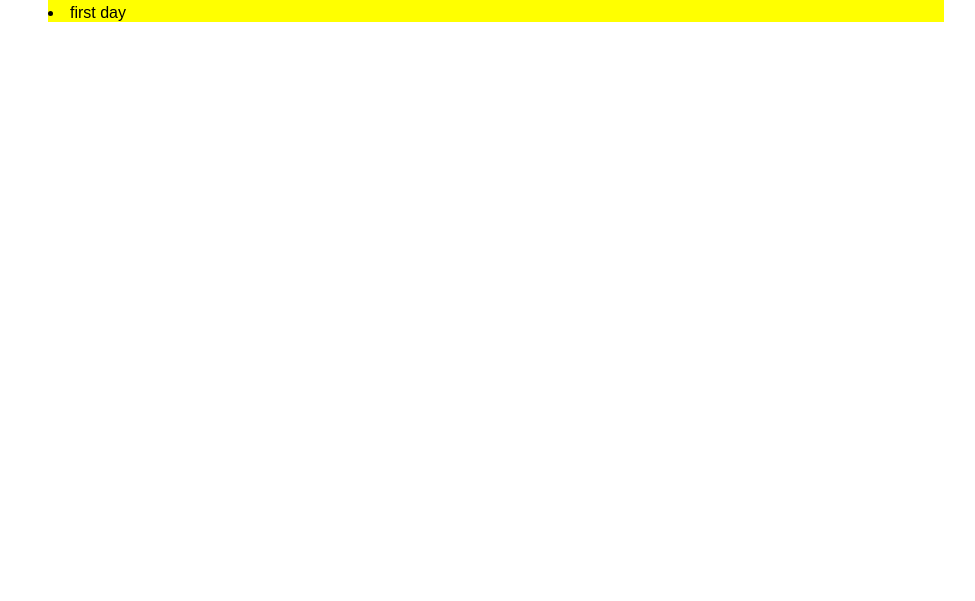
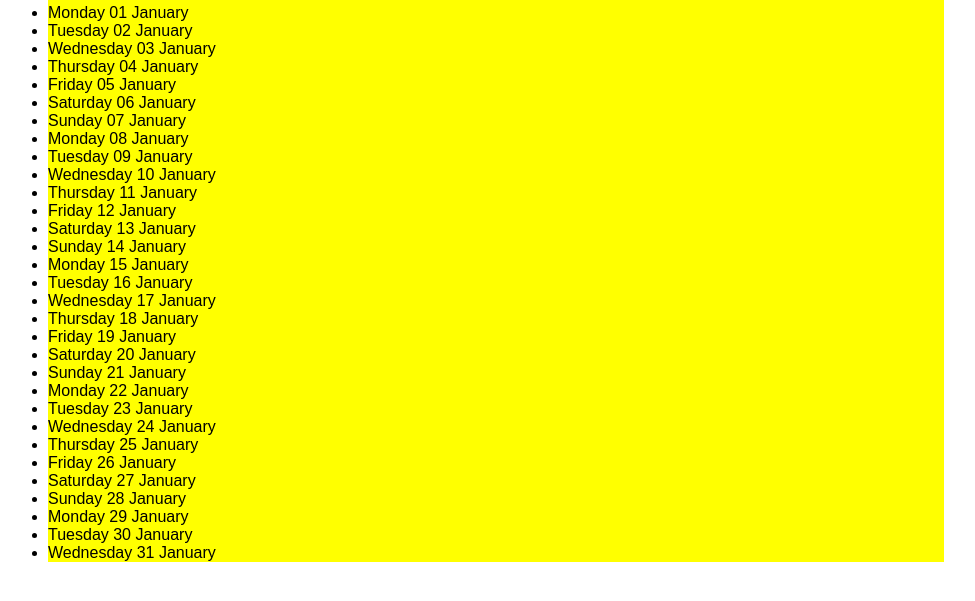
Before and after one commit to ailequal/ajax-ex-calendar, a plain HTML site: page index.html in a window 1280 px wide. Shown: the part 145-746 px from the top of the page, without its empty margins (144-1119 px from the left). Drawn offline with nearby package versions, Linux system fonts and the light colour scheme; no server answers.

Commit message:
Added stuff

```diff
--- a/index.html
+++ b/index.html
@@ -7,6 +7,7 @@
   <script src="https://ajax.googleapis.com/ajax/libs/jquery/3.4.1/jquery.min.js"></script>
   <script src="https://cdnjs.cloudflare.com/ajax/libs/handlebars.js/4.7.2/handlebars.min.js" integrity="sha256-MlbTFXdOM7EZphnz0OyXQqPt2zBOjfRXCq14CfgSsS0=" crossorigin="anonymous"></script>
   <script src="https://momentjs.com/downloads/moment.min.js" charset="utf-8"></script>
+  <!-- <script src="https://momentjs.com/downloads/moment-with-locales.min.js" charset="utf-8"></script> -->
   <link rel="stylesheet" href="css/style.css">
   <title>ajax-ex-calendar</title>
 </head>
@@ -23,7 +24,10 @@
       </div>
     </div>
     <div class="calendar">
-      <p>calendar list here</p>
+      <span>calendar list here</span>
+      <ul>
+        <!-- list item -->
+      </ul>
     </div>
   </div>
 
--- a/js/script.js
+++ b/js/script.js
@@ -3,10 +3,10 @@ $(document).ready(function() {
 
   // api
   $.ajax({
-    url: "https://flynn.boolean.careers/exercises/api/holidays?year=2018&month=0",
+    url: "https://flynn.boolean.careers/exercises/api/holidays?year=2018&month=5",
     method: "GET",
     success: function(data, state) {
-      console.log(data);
+      // console.log(data.response[0]);
     },
     error: function(request, state, error) {
       console.log(error);
@@ -14,24 +14,28 @@ $(document).ready(function() {
   });
 
 
-  // handlebars
+  // handlebars init
   var source = $('#template').html();
   var template = Handlebars.compile(source);
-  var context = {
-    day: "first day",
-  };
-  var html = template(context);
-  $('.calendar').append(html);
 
 
   // moment.js
-  var date1 = moment().format('MMMM Do YYYY, h:mm:ss a');
-  console.log(date1);
-  var date2 = moment();
-  console.log(date2);
-  var date3 = moment("21-02-1993", "DD-MM-YYYY");
-  console.log(date3.format());
-  var date4 = moment();
-  console.log(date4.month());
+  var january = moment("01-01-2018", "DD-MM-YYYY");
+  for (var i = 0; i < 31; i++) {
+    var day = january.format("dddd DD MMMM")
+
+    // handlebars template
+    var context = {
+      day: day,
+    };
+    var html = template(context);
+    $('.calendar ul').append(html);
+
+    january.add(1, 'day');
+  }
 
 });
+
+
+// bugs
+// how to set date in italian?
```
